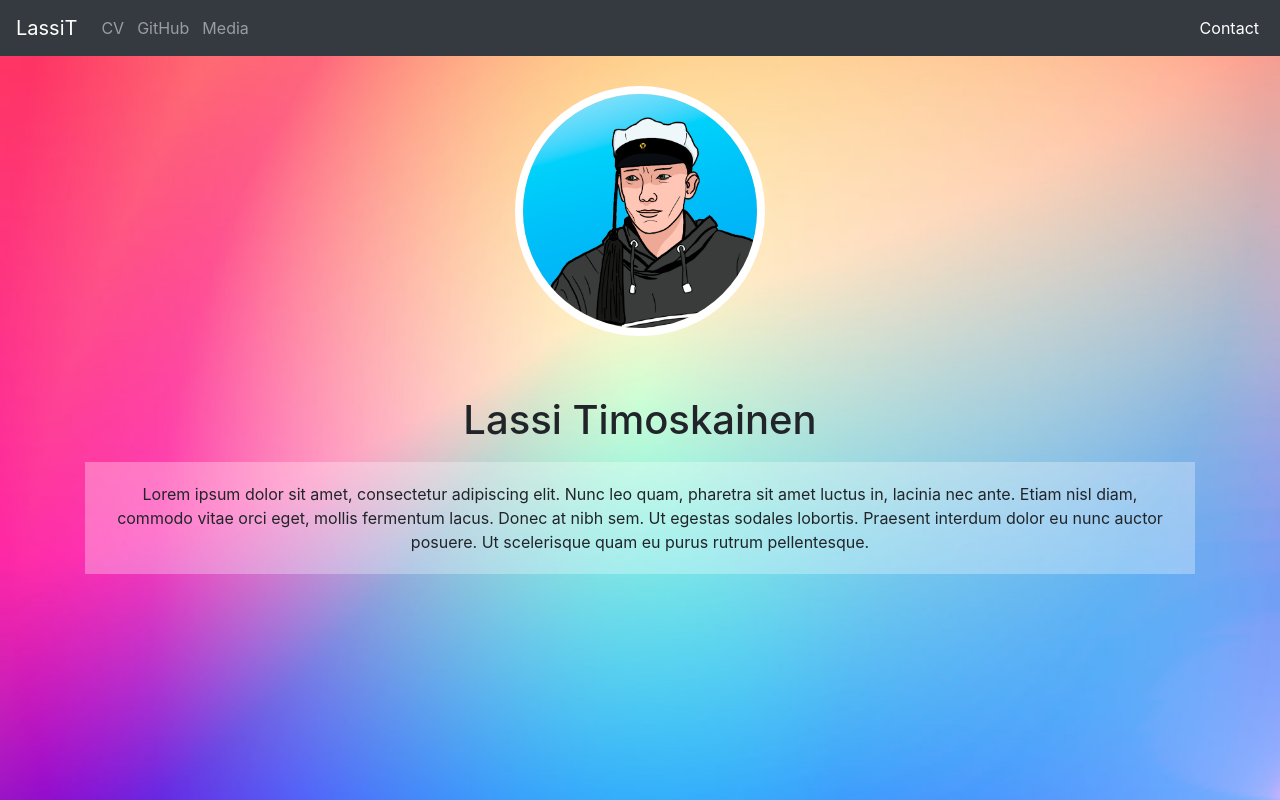
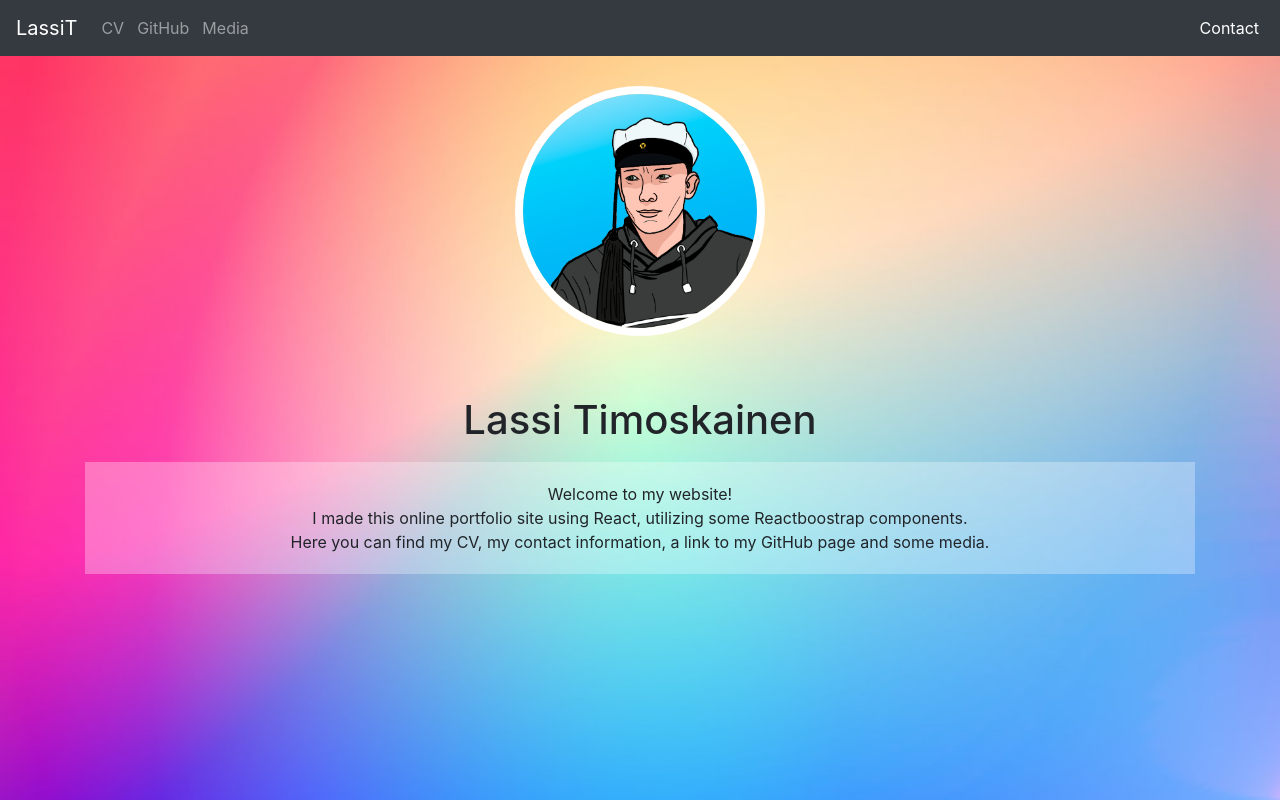
Before and after one commit to Lassi-T/CV-Website, a React (Create React App) app: page / in a window 1280 px wide. Built offline with nearby package versions, Linux system fonts and the light colour scheme.

Commit message:
Updated frontpage info and Readme

```diff
--- a/src/components/Contact.css
+++ b/src/components/Contact.css
@@ -19,7 +19,7 @@
   margin-left: auto;
   margin-right: auto;
   margin-top: 10px;
-	padding: 20px;
+  padding: 20px;
 }
 
 .textDiv {
@@ -27,7 +27,6 @@
   padding-top: 10px;
   padding-bottom: 20px;
   font-size: 40px;
-  text-decoration: underline;
   overflow: hidden;
 }
 
--- a/src/components/Home.js
+++ b/src/components/Home.js
@@ -24,10 +24,11 @@ const Home = () => {
             <Media.Body>
               <h5 className='title'>Lassi Timoskainen</h5>
               <p className='textBox'>
-                Lorem ipsum dolor sit amet, consectetur adipiscing elit. Nunc leo quam, pharetra sit amet
-                luctus in, lacinia nec ante. Etiam nisl diam, commodo vitae orci eget, mollis fermentum lacus.
-                Donec at nibh sem. Ut egestas sodales lobortis. Praesent interdum dolor eu nunc auctor
-                posuere. Ut scelerisque quam eu purus rutrum pellentesque.
+                Welcome to my website!
+                <br />
+                I made this online portfolio site using React, utilizing some Reactboostrap components.
+                <br />
+                Here you can find my CV, my contact information, a link to my GitHub page and some media.
               </p>
             </Media.Body>
           </Media>
```
Also changed, not shown: 1 other file (tests, documents, lock files or other folders).
